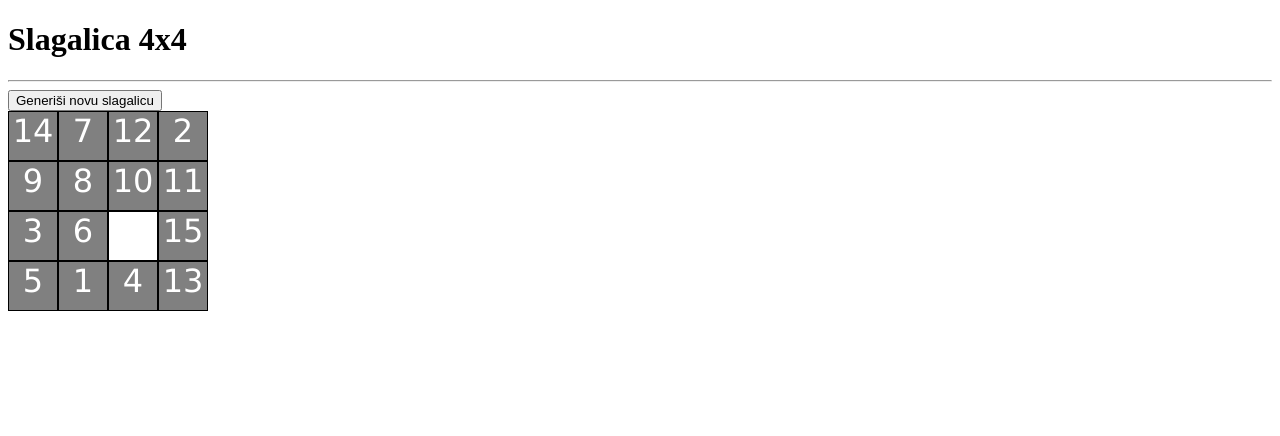
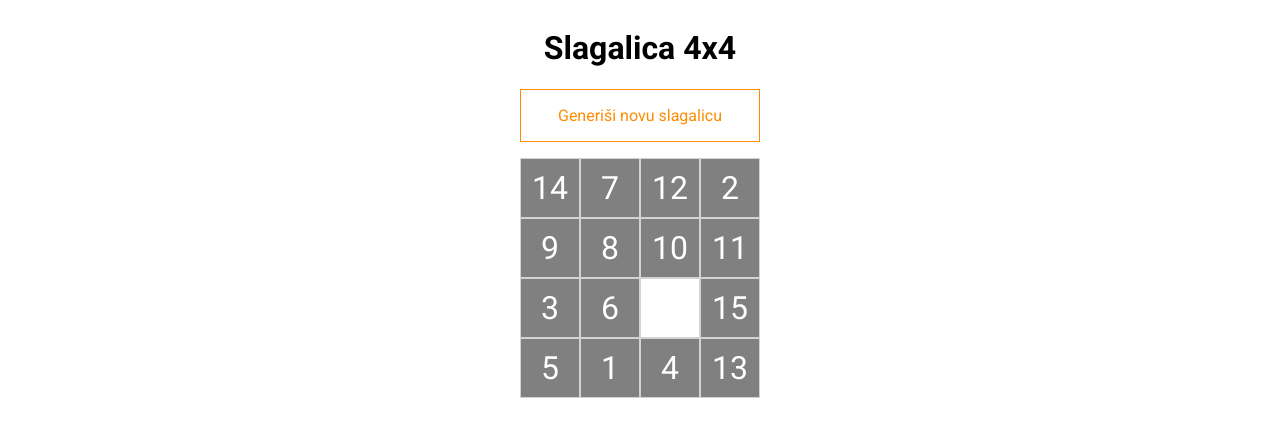
Before and after one commit to generalni/puzzle, a plain HTML site: page index.html in a window 1280 px wide. Drawn offline with Linux system fonts and the light colour scheme.

Commit message:
externi js, optimizovano crtanje, dizajn i raspored

```diff
--- a/css/style.css
+++ b/css/style.css
@@ -1,15 +1,71 @@
-.polja {
+@import url('https://fonts.googleapis.com/css?family=Roboto:100,400,700');
+
+html {
+  font-family: "Roboto", sans-serif;
+  font-size: 16px;
+}
+
+main {
+  max-width: 960px;
+  margin: 0 auto;
+  display: flex;
+  flex-direction: column;
+  align-items: center;
+}
+
+#container {
+  margin-top: 1rem;
+  display: flex;
+  flex-wrap: wrap;
+  width: 240px;
+}
+
+.polja,
+.prazno-polje {
   border-color: black;
   cursor: pointer;
+  user-select: none;
   color: white;
-  font-family: Verdana;
-  font-size: 2em;
+  font-size: 2rem;
   box-sizing: border-box;
+  border: 1px solid lightgrey;
+  width: 60px;
+  height: 60px;
+  display: flex;
+  align-items: center;
+  justify-content: center;
+  background-color: grey;
+  transition: color 200ms ease-in,
+  background-color 200ms ease-in;
+}
+
+.polja:hover {
+  color: darkorange;
+  background-color: white;
+}
+
+.prazno-polje {
+  cursor: default;
+  background-color: white;
+}
+
+.button {
+  box-sizing: border-box;
+  color: darkorange;
+  background-color: white;
+  border: 1px solid darkorange;
+  font-size: 1rem;
+  display: inline-block;
   text-align: center;
-  border-style: solid;
-  border-width: 1px;
-  width: 50px;
-  height: 50px;
-  display: inline-block;
-  background-color: grey;
+  width: 240px;
+  padding: 1rem 0;
+  cursor: pointer;
+  transition: color 200ms ease-in,
+  background-color 200ms ease-in;
 }
+
+.button:hover {
+  color: white;
+  background-color: darkorange;
+  border: 1px solid white;
+}
--- a/index.html
+++ b/index.html
@@ -1,124 +1,20 @@
 <!DOCTYPE html>
 <html>
-
 	<head>
     <title>Slagalica</title>
-		    <meta name="description" content="Projekat Javascript">
-		    <meta name="keywords" content="projekat, kurs, javascript">
+    <meta name="description" content="Slagalica Javascript">
+    <meta name="keywords" content="slagalica, javascript">
     <meta name="author" content="Nikola Stojanovic">
     <meta charset="UTF-8">
     <link rel="stylesheet" type="text/css" href="css/style.css"/>
-			<script>
-
-				var niz=[0,1,2,3,4,5,6,7,8,9,10,11,12,13,14,15];
-				var niz1=[0,1,2,3,4,5,6,7,8,9,10,11,12,13,14,15]; // ovaj sluzi za poredjenje
-				var br=niz.length;
-
-				function izmesaj()
-				{
-					for(var i = niz.length - 1; i > 0; i--)
-					{
-    					var j = Math.floor(Math.random() * (i + 1));
-    					tmp = niz[i];
-    					niz[i] = niz[j];
-    					niz[j] = tmp;
-					}
-				}
-
-				function gen()
-				{
-					var brojac=0;
-					var container=document.getElementById("container");
-					for (var i=0; i<niz.length; i++)
-					{
-						if(niz[i]!=0)
-							{
-								container.innerHTML+='<div onclick="premesti('+i+')" class="polja">'+niz[i]+'</div>';
-							}
-						else	// samo vrednost 0 ima belu pozadinu
-							{
-								container.innerHTML+='<div onclick="premesti('+i+')" class="polja" style="background-color:white">'+niz[i]+'</div>';
-							}
-
-
-						if (brojac==3 || brojac==7 || brojac==11 || brojac==15)	// slaze divove u kvadratni oblik
-							{
-								container.innerHTML+='<br>';
-								brojac=brojac+1;
-							}
-						else
-							{
-								brojac=brojac+1;
-							}
-					}
-				}
-
-				function cisti()	// cisti div kako bi mogao da prikaze novu tablu
-				{
-					container.innerHTML='';
-				}
-
-				function premesti(a)	// premesta polje u prazno polje
-				{
-					if(niz[a-4]==0)
-						{
-							priv=niz[a-4];
-							niz[a-4]=niz[a];
-							niz[a]=priv;
-						}
-					else if(niz[a+4]==0)
-						{
-							priv=niz[a+4];
-							niz[a+4]=niz[a];
-							niz[a]=priv;
-						}
-					else if(niz[a-1]==0)
-						{
-							priv=niz[a-1];
-							niz[a-1]=niz[a];
-							niz[a]=priv;
-						}
-					else if(niz[a+1]==0)
-						{
-							priv=niz[a+1];
-							niz[a+1]=niz[a];
-							niz[a]=priv;
-						}
-					cisti();
-					gen();
-					pobeda();
-					return(niz);
-				}
-
-				function pobeda()	// poruka koju igrica izbacuje kada su elementi niza poredjani po redu
-				{
-					for(i=0;i<niz.length;i++)
-					{
-						if(niz[i]==niz1[i])
-						{
-							br=br-1;
-							if(br==0)
-							{
-								alert("bravotiga");
-							}
-						}
-						else
-						{
-							br=niz.length;
-						}
-					}
-				}
-
-			</script>
+    <script src="./js/script.js"></script>
 	</head>
 
 	<body onload="izmesaj(); gen();">
-
+		<main>
 			<h1>Slagalica 4x4</h1>
-		<hr>
-		<input type="button" value="Generiši novu slagalicu" onclick="cisti(); izmesaj(); gen();">
+			<div class="button" onclick="cisti(); izmesaj(); gen();">Generiši novu slagalicu</div>
 			<div id="container"></div>
-
+		</main>
 	</body>
-
 </html>
--- /dev/null
+++ b/js/script.js
@@ -0,0 +1,88 @@
+var niz=[0,1,2,3,4,5,6,7,8,9,10,11,12,13,14,15];
+var niz1=[0,1,2,3,4,5,6,7,8,9,10,11,12,13,14,15]; // ovaj sluzi za poredjenje
+var br=niz.length;
+
+function izmesaj()
+{
+	for(var i = niz.length - 1; i > 0; i--)
+	{
+			var j = Math.floor(Math.random() * (i + 1));
+			tmp = niz[i];
+			niz[i] = niz[j];
+			niz[j] = tmp;
+	}
+}
+
+function gen()
+{
+	var brojac=0;
+	var container=document.getElementById("container");
+	for (var i=0; i<niz.length; i++)
+	{
+		if(niz[i]!=0)
+			{
+				container.innerHTML+='<div onclick="premesti('+i+')" class="polja">'+niz[i]+'</div>';
+			}
+		else	// samo vrednost 0 ima belu pozadinu
+			{
+				container.innerHTML+='<div onclick="premesti('+i+')" class="prazno-polje" style="background-color:white">'+niz[i]+'</div>';
+			}
+
+	}
+}
+
+function cisti()	// cisti div kako bi mogao da prikaze novu tablu
+{
+	container.innerHTML='';
+}
+
+function premesti(a)	// premesta polje u prazno polje
+{
+	if(niz[a-4]==0)
+		{
+			priv=niz[a-4];
+			niz[a-4]=niz[a];
+			niz[a]=priv;
+		}
+	else if(niz[a+4]==0)
+		{
+			priv=niz[a+4];
+			niz[a+4]=niz[a];
+			niz[a]=priv;
+		}
+	else if(niz[a-1]==0)
+		{
+			priv=niz[a-1];
+			niz[a-1]=niz[a];
+			niz[a]=priv;
+		}
+	else if(niz[a+1]==0)
+		{
+			priv=niz[a+1];
+			niz[a+1]=niz[a];
+			niz[a]=priv;
+		}
+	cisti();
+	gen();
+	pobeda();
+	return(niz);
+}
+
+function pobeda()	// poruka koju igrica izbacuje kada su elementi niza poredjani po redu
+{
+	for(i=0;i<niz.length;i++)
+	{
+		if(niz[i]==niz1[i])
+		{
+			br=br-1;
+			if(br==0)
+			{
+				alert("USPELI STE! BRAVO!");
+			}
+		}
+		else
+		{
+			br=niz.length;
+		}
+	}
+}
```
Lines whose indentation alone changed are shown as unchanged.
